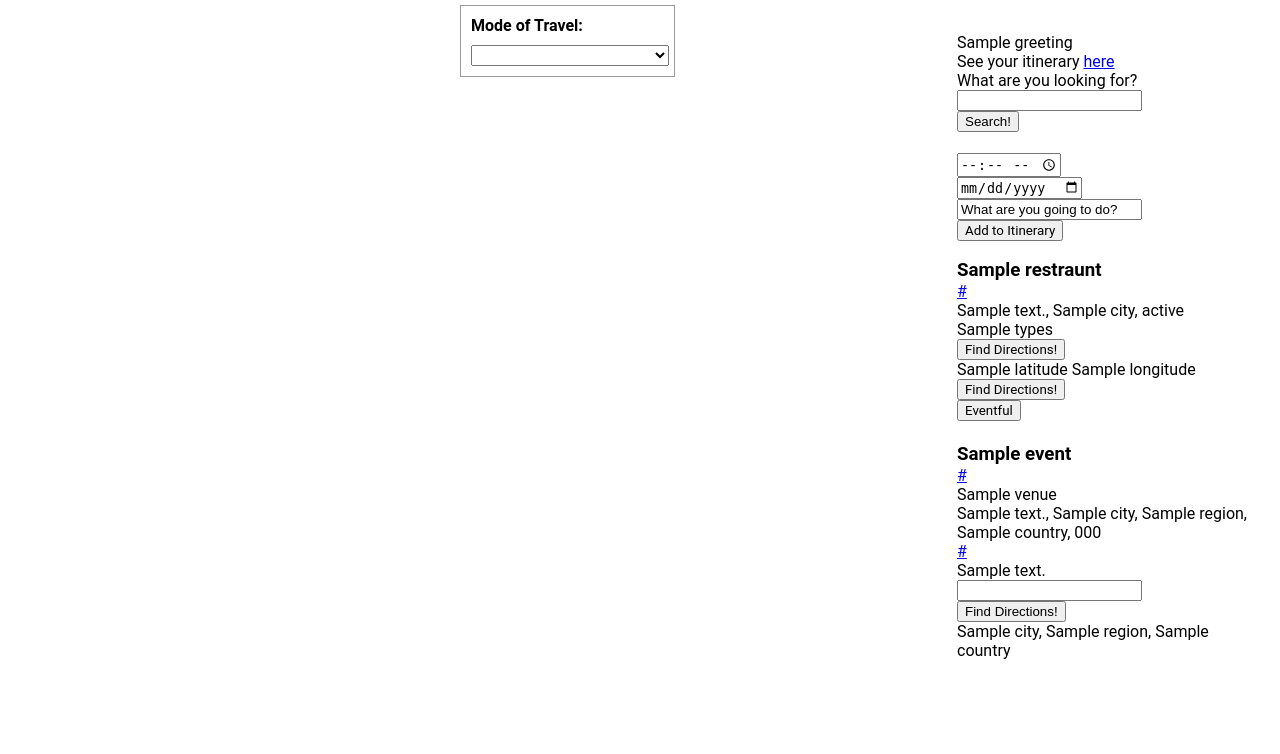
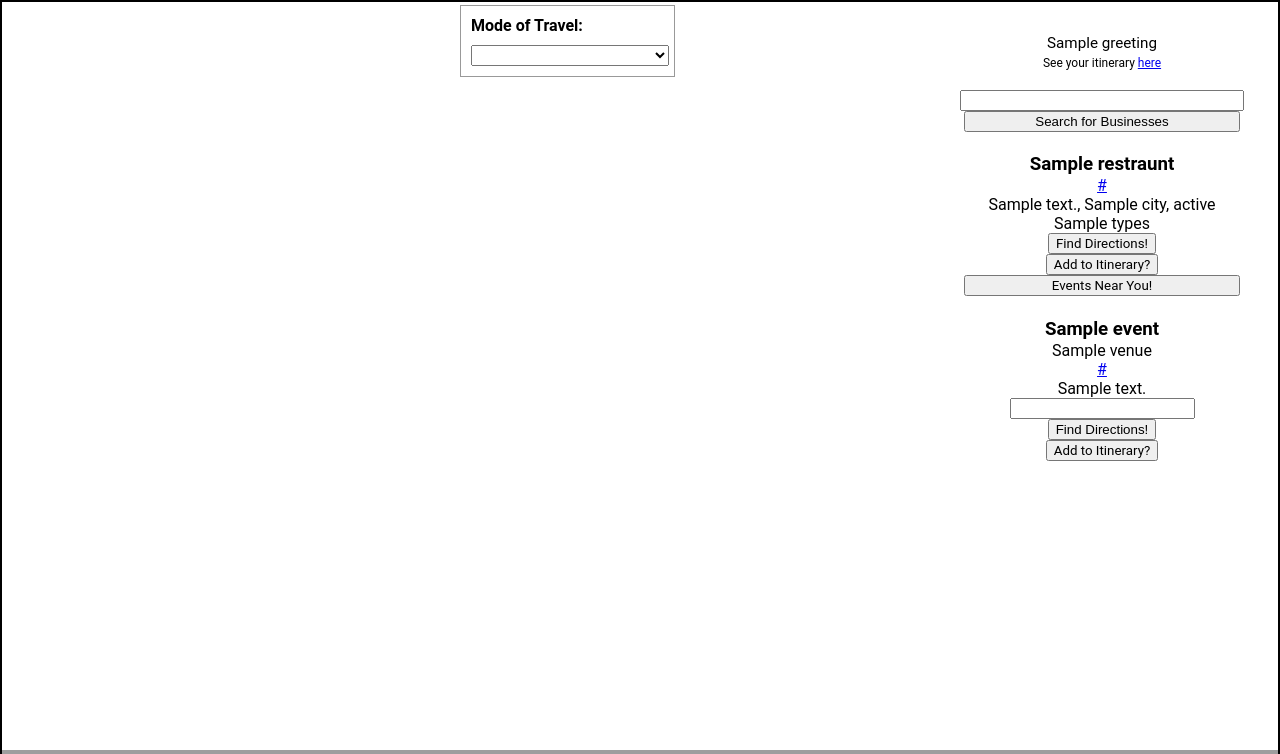
Before and after one commit to emam97/triptrap, a Python web app: template template/directions.html in a window 1280 px wide. Shown: the top 754 px of the page. Run offline with Jinja, Linux system fonts and the light colour scheme; the template is opened without the code that fills it: most values are stand-ins (such as "Sample title", 1, 10 or a date in 2020); some libraries are stand-ins or nearby versions; grey boxes are pictures that could not be loaded.

Commit message:
its doooone

```diff
--- a/resources/directions.css
+++ b/resources/directions.css
@@ -1,6 +1,6 @@
 .FixedHeightContainer{
   float:right;
-  height: 100%;
+  height: 93%;
   width: 350px;
   padding: 3px;
 }
@@ -12,8 +12,11 @@
   background-color: #ffffff;
   /*opacity:0.6;*/
   filter:alpha(opacity=100);
+  text-align: center;
 }
-
+.revealinfo{
+  overflow: inherit;
+}
 #map-canvas{
   border: 2px solid black;
 }
@@ -35,6 +38,9 @@
   margin: 0;
   padding: 0;
 }
+#revealinfo{
+  display: none;
+}
 
 #panel {
   position: absolute;
@@ -46,7 +52,22 @@
   padding: 5px;
   border: 1px solid #999;
 }
-
+#results{
+  font-size: 75%;
+}
+#greeting{
+  font-size: 95%;
+}
+#break{
+  height:25%;
+}
+#yelp{
+  overflow: auto;
+}
+.button{
+  margin: auto;
+  width: 95%; height : auto;
+}
 /*
 Provide the following styles for both ID and class,
 where ID represents an actual existing "panel" with
--- a/resources/directions.js
+++ b/resources/directions.js
@@ -91,3 +91,11 @@
     }
   });
 }
+
+function toggle_visibility(id) {
+   var e = document.getElementById(id);
+   if(e.style.display == 'block')
+      e.style.display = 'none';
+   else
+      e.style.display = 'block';
+}
--- a/template/directions.html
+++ b/template/directions.html
@@ -23,48 +23,45 @@
     </div>
     <div class="FixedHeightContainer">
       <div class="infobox">
-        {{ greeting }}<br/>
-        See your itinerary <a href="/itinerary">here</a>
+        <scan id="greeting">{{ greeting }}</scan><br/>
+      <scan id="results">See your itinerary <a href="/itinerary">here</a></scan>
+      <br id="break"></br>
         <a id= "yelp" href= ""></a>
         <form action="/yelp" method="GET">
-          <div> What are you looking for?
-            <input type="text" name="term">
+          <div>
+            <input class="button" type="text" name="term">
           </div>
           <input id="hidden_lat" type="hidden" name="lat" value="">
-          <input type="submit" value="Search!"/>
+          <input class="button" type="submit" value="Search for Businesses"/>
         </form>
           <h1> {% for restraunt in restraunts%} </h1>
-          <form action="/itinerary/create" method="POST">
-            <input type="time" name="clock" value= ""/><br/>
-            <input type="date" name="calendar" value= ""/><br/>
-            <input type="text" name="what" value= "What are you going to do?"/>
-            <input type="hidden" name="where" value= "{{ restraunt.url }}"></input>
-            <button type="submit" value="Add to Itinerary">Add to Itinerary</button>
-          </form>
             <h3> {{ restraunt.name }} </h3>
             <a href= {{ restraunt.url }}> {{ restraunt.url }} </a>
             <div> {{ restraunt.address }}, {{ restraunt.city }}, {{ restraunt.state }} </div>
             <div>{{ restraunt.types }}</div>
-            <div>
-              <!-- <input type="hidden" id="{{ restraunt.name }}lat" value = "{{ restraunt.latitude }}"></input>
-              <input type="hidden" id="{{ restraunt.name }}lon" value = '{{ restraunt.longitude }}'></input> -->
-              <!-- <input id="{{ restraunt.url }}" type="textbox" value="{{ restraunt.address }}, {{ restraunt.city }}, {{ restraunt.state }}">
-              <input type="button" onclick='calcRoute("{{ restraunt.url }}")'> -->
+            <!-- <div> -->
               <button id="{{ restraunt.url }}" type = "button" value="{{ restraunt.address }}, {{ restraunt.city }}, {{ restraunt.state }}"
                 onclick='calcRoute("{{ restraunt.url }}")'>Find Directions!</button>
             <div class="g-plus" data-action="share" data-href= {{ restraunt.url }} ></div>
-            <div><a id="locationlat">{{ restraunt.latitude }}</a>
-              <a id="locationlon">{{ restraunt.longitude }}</a>
-              <button id="locbutton" onclick="destination()">Find Directions!</button>
+            <div>
+              <button class="reveal" onclick="toggle_visibility('revealinfo')">Add to Itinerary?</button>
+            </div>
+            <div id="revealinfo">
+              <form action="/itinerary/create" method="POST">
+                <input type="time" name="clock" value= ""/><br/>
+                <input type="date" name="calendar" value= ""/><br/>
+                <input type="text" name="what" value= "What are you going to do?"/>
+                <input type="hidden" name="where" value= "{{ restraunt.url }}"></input>
+                <button type="submit" value="Add to Itinerary">Put it on my Itinerary!</button>
+              </form>
             </div>
             {% endfor %}
-        <a id= "eventful"> <button type = "button" name="Eventful Results">Eventful</button></a>
+        <a id= "eventful"> <button class="button" type = "button" name="Eventful Results">Events Near You!</button></a>
         <h1> {% for event in events %} </h1>
           <h3> {{ event.title }} </h3>
-          <a href= {{ event.url }} > {{ event.url }} </a>
           <div> {{ event.venue }} </div>
-
-          <div> {{ event.address }}, {{ event.city }}, {{ event.region }}, {{ event.country }}, {{ event.postal_code }}</div>
+<!--
+          <div> {{ event.address }}, {{ event.city }}, {{ event.region }}, {{ event.country }}, {{ event.postal_code }}</div> -->
           <a href= {{ event.url }} > {{ event.url }} </a>
           <div> {{ event.description }} </div>
           <div>
@@ -73,11 +70,21 @@
             <!-- <button type = "button" value="{{ event.address }}, {{ event.city }}, {{ event.state }}, {{ event.postal_code }}"
               onclick='calcRoute("{{ event.url }}")'>Find Directions!</button> -->
           </div>
-          <div> {{ event.city }}, {{ event.region }}, {{ event.country }} </div>
           <div class="g-plus" data-action="share"
             data-href= {{ event.url }} ></div>
+            <button class="reveal" onclick="toggle_visibility('revealinfo')">Add to Itinerary?</button>
+            <div id="revealinfo">
+              <form action="/itinerary/create" method="POST">
+                <input type="time" name="clock" value= ""/><br/>
+                <input type="date" name="calendar" value= ""/><br/>
+                <input type="text" name="what" value= "What are you going to do?"/>
+                <input type="hidden" name="where" value= "{{ event.url }}"></input>
+                <button type="submit" value="Add to Itinerary">Add to Itinerary</button>
+              </form>
+            </div>
           {% endfor %}
-      </div>
+      <!-- </div> -->
+    </div>
     </div>
     <div id="map-canvas"></div>
   </body>
```
Also changed, not shown: resources/itinerary.css (+16 -0 lines), template/itinerary.html (+5 -2 lines), 6 other files.
